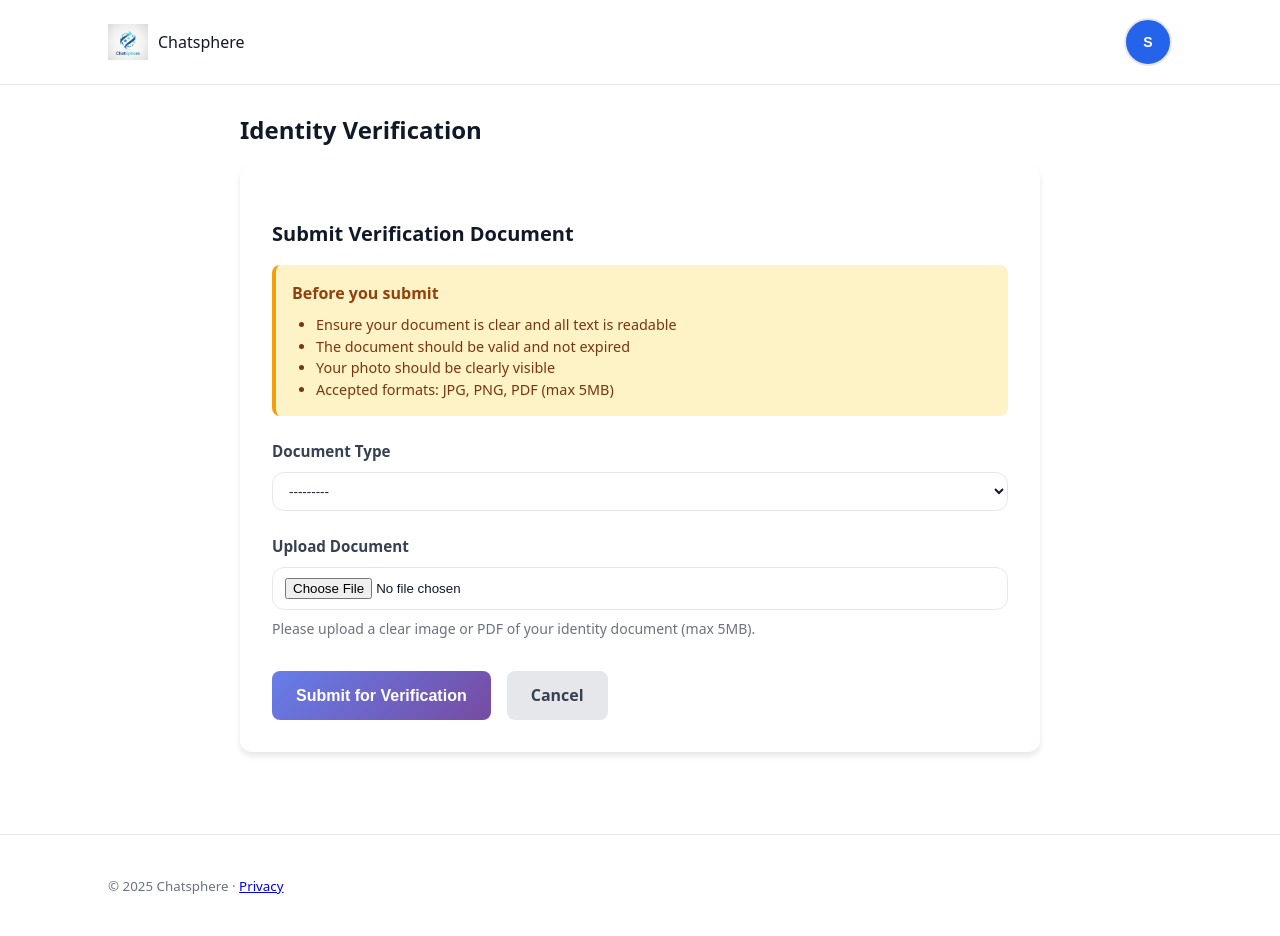
After one commit to pragyanji/social-interaction-platform, a Django app: page /identity-verification/ in a window 1280 px wide. The commit adds this page. Run offline with Django 5.2, Linux system fonts and the light colour scheme; the visitor is signed in with stand-in values (Sample User, id 1); data that the repository does not hold is empty.

Commit message:
identity_verification functionalities added

```diff
--- /dev/null
+++ b/core_chatsphere/forms.py
@@ -0,0 +1,35 @@
+from __future__ import annotations
+
+from django import forms
+from .models import IdentityVerification
+
+
+class IdentityVerificationForm(forms.ModelForm):
+    """
+    Form for users to submit identity verification documents.
+    """
+    class Meta:
+        model = IdentityVerification
+        fields = ['document_type', 'document_pic']
+        widgets = {
+            'document_type': forms.Select(attrs={
+                'class': 'w-full px-4 py-3 border border-gray-300 rounded-lg focus:outline-none focus:ring-2 focus:ring-indigo-500',
+            }),
+            'document_pic': forms.FileInput(attrs={
+                'class': 'w-full px-4 py-3 border border-gray-300 rounded-lg focus:outline-none focus:ring-2 focus:ring-indigo-500',
+                'accept': 'image/*,.pdf',
+            }),
+        }
+        labels = {
+            'document_type': 'Document Type',
+            'document_pic': 'Upload Document',
+        }
+        help_texts = {
+            'document_pic': 'Please upload a clear image or PDF of your identity document (max 5MB).',
+        }
+
+    def __init__(self, *args, **kwargs):
+        super().__init__(*args, **kwargs)
+        # Make all fields required
+        for field in self.fields:
+            self.fields[field].required = True
--- a/core_chatsphere/urls.py
+++ b/core_chatsphere/urls.py
@@ -11,6 +11,7 @@ urlpatterns = [
     path("signup/", views.signup_view, name="signup"),
     path("signin/", views.signin_view, name="signin"),
     path("logout/", views.logout_view, name="logout"),
+    path("identity-verification/", views.identity_verification, name="identity_verification"),
     path("start_video_chat/", views.start_video_chat, name="startvideochat"),
     path("start_message_chat/", views.start_message_chat, name="startmessagechat"),
     path("start_message_chat/<int:user_id>/", views.start_message_chat, name="startmessagechat"),
--- a/core_chatsphere/views.py
+++ b/core_chatsphere/views.py
@@ -266,13 +266,43 @@ def logout_view(request):
     return redirect("landing")
 
 
+@login_required(login_url="signin")
 def identity_verification(request):
     """
     View to handle identity verification process.
+    Users can submit their identity documents for verification.
     """
+    from .forms import IdentityVerificationForm
+
+    # Check if user already has a verification record
+    existing_verification = models.IdentityVerification.objects.filter(user=request.user).first()
+
     if request.method == "POST":
-        # Handle form submission for identity verification
-        pass  # Implementation goes here
+        # If user already has verification, update it; otherwise create new
+        if existing_verification:
+            form = IdentityVerificationForm(request.POST, request.FILES, instance=existing_verification)
+        else:
+            form = IdentityVerificationForm(request.POST, request.FILES)
+
+        if form.is_valid():
+            verification = form.save(commit=False)
+            verification.user = request.user
+            # Reset status to PENDING when resubmitting
+            verification.verification_status = models.IdentityVerification.VerificationStatus.PENDING
+            verification.save()
+            messages.success(request, "Your identity verification has been submitted successfully! We'll review it shortly.")
+            return redirect("profile")
+        else:
+            messages.error(request, "Please fix the errors below and try again.")
     else:
-        # Display identity verification form
-        pass  # Implementation goes here
+        # If user has existing verification, pre-populate the form
+        if existing_verification:
+            form = IdentityVerificationForm(instance=existing_verification)
+        else:
+            form = IdentityVerificationForm()
+
+    context = {
+        'form': form,
+        'existing_verification': existing_verification,
+    }
+    return render(request, "identity_verification.html", context)
--- /dev/null
+++ b/static/css/identity_verification.css
@@ -0,0 +1,125 @@
+.verification-container {
+        max-width: 800px;
+        margin: 0 auto;
+    }
+
+    .verification-card {
+        background: white;
+        border-radius: 12px;
+        padding: 2rem;
+        box-shadow: 0 4px 6px rgba(0, 0, 0, 0.1);
+        margin-bottom: 1.5rem;
+    }
+
+    .form-group {
+        margin-bottom: 1.5rem;
+    }
+
+    .form-label {
+        display: block;
+        font-weight: 600;
+        margin-bottom: 0.5rem;
+        color: #374151;
+        font-size: 0.95rem;
+    }
+
+    .form-help {
+        display: block;
+        font-size: 0.875rem;
+        color: #6b7280;
+        margin-top: 0.5rem;
+    }
+
+    .status-badge {
+        display: inline-block;
+        padding: 0.5rem 1rem;
+        border-radius: 9999px;
+        font-weight: 600;
+        font-size: 0.875rem;
+    }
+
+    .status-pending {
+        background-color: #fbbf24;
+        color: white;
+    }
+
+    .status-verified {
+        background-color: #10b981;
+        color: white;
+    }
+
+    .status-rejected {
+        background-color: #ef4444;
+        color: white;
+    }
+
+    .info-box {
+        background-color: #eff6ff;
+        border-left: 4px solid #3b82f6;
+        padding: 1rem;
+        margin-bottom: 1.5rem;
+        border-radius: 0.5rem;
+    }
+
+    .info-box-title {
+        font-weight: 600;
+        color: #1e40af;
+        margin-bottom: 0.5rem;
+    }
+
+    .info-box-text {
+        color: #1e3a8a;
+        font-size: 0.9rem;
+        line-height: 1.5;
+    }
+
+    .btn {
+        padding: 0.75rem 1.5rem;
+        border-radius: 0.5rem;
+        font-weight: 600;
+        text-decoration: none;
+        display: inline-block;
+        transition: all 0.2s;
+        border: none;
+        cursor: pointer;
+        font-size: 1rem;
+    }
+
+    .btn-primary {
+        background: linear-gradient(135deg, #667eea 0%, #764ba2 100%);
+        color: white;
+    }
+
+    .btn-primary:hover {
+        transform: translateY(-2px);
+        box-shadow: 0 4px 12px rgba(102, 126, 234, 0.4);
+    }
+
+    .btn-secondary {
+        background-color: #e5e7eb;
+        color: #374151;
+    }
+
+    .btn-secondary:hover {
+        background-color: #d1d5db;
+    }
+
+    .error-message {
+        background-color: #fee2e2;
+        border-left: 4px solid #ef4444;
+        padding: 1rem;
+        margin-bottom: 1rem;
+        border-radius: 0.5rem;
+        color: #991b1b;
+    }
+
+    .file-input-wrapper {
+        position: relative;
+    }
+
+    .file-preview {
+        margin-top: 0.5rem;
+        font-size: 0.875rem;
+        color: #059669;
+        font-weight: 500;
+    }
--- /dev/null
+++ b/templates/identity_verification.html
@@ -0,0 +1,144 @@
+{% extends "base.html" %}
+{% load static %}
+{% block title %}Identity Verification · Chatsphere{% endblock %}
+
+{% block head_extra %}
+<link rel="stylesheet" href="{% static 'css/identity_verification.css' %}" />
+{% endblock %}
+
+{% block content %}
+<div class="verification-container">
+    <h2 class="page-title">Identity Verification</h2>
+
+    {% if existing_verification %}
+    <div class="verification-card">
+        <h3 style="font-size: 1.25rem; font-weight: 700; margin-bottom: 1rem; color: #111827;">Current Status</h3>
+        <div style="display: flex; align-items: center; gap: 1rem; margin-bottom: 1rem;">
+            <span style="color: #6b7280; font-weight: 500;">Verification Status:</span>
+            {% if existing_verification.verification_status == "VERIFIED" %}
+                <span class="status-badge status-verified">✓ Verified</span>
+            {% elif existing_verification.verification_status == "PENDING" %}
+                <span class="status-badge status-pending">⏳ Pending Review</span>
+            {% elif existing_verification.verification_status == "REJECTED" %}
+                <span class="status-badge status-rejected">✗ Rejected</span>
+            {% endif %}
+        </div>
+
+        {% if existing_verification.verification_status == "VERIFIED" %}
+        <div class="info-box">
+            <div class="info-box-title">Your identity has been verified!</div>
+            <div class="info-box-text">
+                You can now access all features of Chatsphere. If you need to update your verification document, you can submit a new one below.
+            </div>
+        </div>
+        {% elif existing_verification.verification_status == "PENDING" %}
+        <div class="info-box">
+            <div class="info-box-title">Your verification is being reviewed</div>
+            <div class="info-box-text">
+                Our team is currently reviewing your submitted documents. This typically takes 24-48 hours. You'll be notified once the review is complete.
+            </div>
+        </div>
+        {% elif existing_verification.verification_status == "REJECTED" %}
+        <div class="error-message">
+            <strong>Verification Rejected</strong><br>
+            Your previous verification attempt was not approved. Please ensure your document is clear, valid, and matches the required format, then submit again.
+        </div>
+        {% endif %}
+
+        <p style="color: #6b7280; font-size: 0.9rem; margin-top: 1rem;">
+            <strong>Document Type:</strong> {{ existing_verification.get_document_type_display }}<br>
+            <strong>Submitted on:</strong> {{ existing_verification.created_at|date:"F d, Y at g:i A" }}
+        </p>
+    </div>
+    {% endif %}
+
+    <div class="verification-card">
+        <h3 style="font-size: 1.25rem; font-weight: 700; margin-bottom: 1rem; color: #111827;">
+            {% if existing_verification and existing_verification.verification_status == "VERIFIED" %}
+                Update Verification Document
+            {% elif existing_verification %}
+                Resubmit Verification Document
+            {% else %}
+                Submit Verification Document
+            {% endif %}
+        </h3>
+
+        <div class="info-box" style="background-color: #fef3c7; border-left-color: #f59e0b;">
+            <div class="info-box-title" style="color: #92400e;">Before you submit</div>
+            <div class="info-box-text" style="color: #78350f;">
+                <ul style="margin: 0.5rem 0 0 1.5rem; padding: 0;">
+                    <li>Ensure your document is clear and all text is readable</li>
+                    <li>The document should be valid and not expired</li>
+                    <li>Your photo should be clearly visible</li>
+                    <li>Accepted formats: JPG, PNG, PDF (max 5MB)</li>
+                </ul>
+            </div>
+        </div>
+
+        <form method="post" enctype="multipart/form-data" id="verificationForm">
+            {% csrf_token %}
+
+            {% if form.non_field_errors %}
+            <div class="error-message">
+                {{ form.non_field_errors }}
+            </div>
+            {% endif %}
+
+            <div class="form-group">
+                <label for="{{ form.document_type.id_for_label }}" class="form-label">
+                    {{ form.document_type.label }}
+                </label>
+                {{ form.document_type }}
+                {% if form.document_type.errors %}
+                <div style="color: #dc2626; font-size: 0.875rem; margin-top: 0.25rem;">
+                    {{ form.document_type.errors }}
+                </div>
+                {% endif %}
+            </div>
+
+            <div class="form-group">
+                <label for="{{ form.document_pic.id_for_label }}" class="form-label">
+                    {{ form.document_pic.label }}
+                </label>
+                <div class="file-input-wrapper">
+                    {{ form.document_pic }}
+                    <div id="filePreview" class="file-preview"></div>
+                </div>
+                {% if form.document_pic.help_text %}
+                <span class="form-help">{{ form.document_pic.help_text }}</span>
+                {% endif %}
+                {% if form.document_pic.errors %}
+                <div style="color: #dc2626; font-size: 0.875rem; margin-top: 0.25rem;">
+                    {{ form.document_pic.errors }}
+                </div>
+                {% endif %}
+            </div>
+
+            <div style="display: flex; gap: 1rem; margin-top: 2rem;">
+                <button type="submit" class="btn btn-primary">
+                    {% if existing_verification %}
+                        Resubmit for Verification
+                    {% else %}
+                        Submit for Verification
+                    {% endif %}
+                </button>
+                <a href="{% url 'profile' %}" class="btn btn-secondary">Cancel</a>
+            </div>
+        </form>
+    </div>
+</div>
+
+<script>
+    // File input preview
+    document.getElementById('{{ form.document_pic.id_for_label }}').addEventListener('change', function(e) {
+        const filePreview = document.getElementById('filePreview');
+        if (this.files && this.files[0]) {
+            const fileName = this.files[0].name;
+            const fileSize = (this.files[0].size / 1024 / 1024).toFixed(2); // Convert to MB
+            filePreview.innerHTML = `✓ Selected: ${fileName} (${fileSize} MB)`;
+        } else {
+            filePreview.innerHTML = '';
+        }
+    });
+</script>
+{% endblock %}
```
Also changed, not shown: templates/profile.html (+19 -1 lines).
